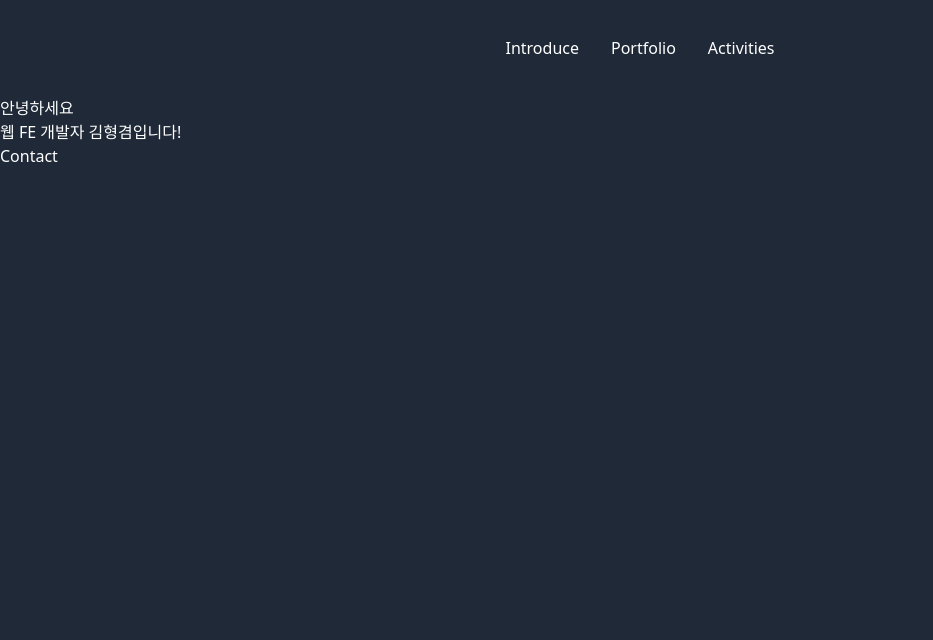
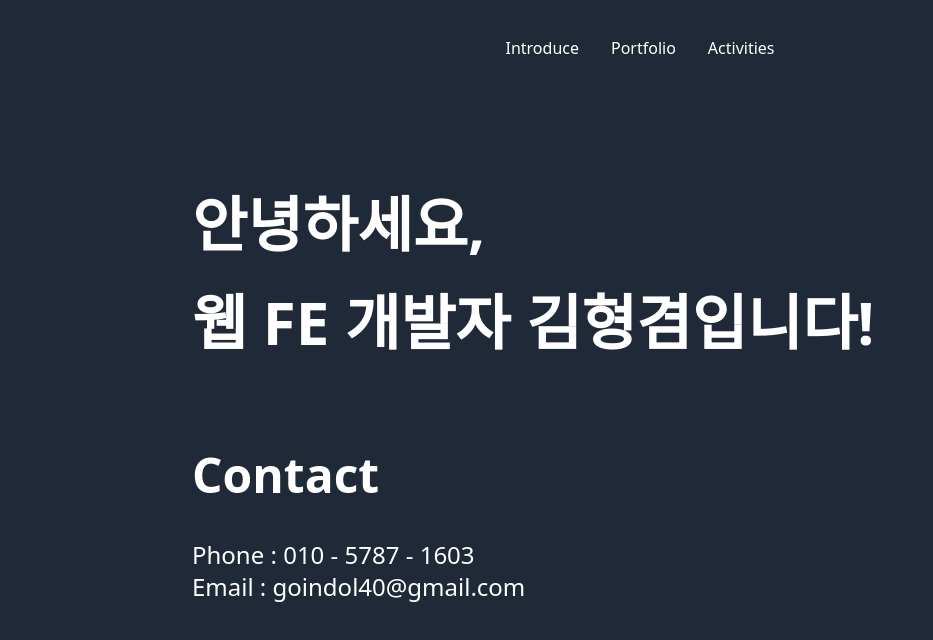
Before and after one commit to Brokyeom/Portfolio, a SvelteKit app: page / in a window 1280 px wide. Shown: the top 640 px of the page, without its empty margins (0-933 px from the left). Built offline with nearby package versions, Linux system fonts and the light colour scheme.

Commit message:
style : font styling

```diff
--- a/src/routes/+layout.svelte
+++ b/src/routes/+layout.svelte
@@ -8,11 +8,17 @@
 	</nav>
 </header>
 
+<article class="px-48 pt-20">
 <slot />
+</article>
 
 <style lang="postcss">
 	:global(html) {
 		background-color: theme(colors.gray.800);
 		color: white;
 	}
+
+	a:hover {
+		color : red;
+	}
 </style>
--- a/src/routes/+page.svelte
+++ b/src/routes/+page.svelte
@@ -1,7 +1,9 @@
 <article>
-	<h1>안녕하세요<br />웹 FE 개발자 김형겸입니다!</h1>
+	<h1 class="text-6xl font-extrabold leading-relaxed mb-20">안녕하세요,<br />웹 FE 개발자 김형겸입니다!</h1>
 
 	<section>
-		<h2>Contact</h2>
+		<h2 class="text-5xl mb-10 font-semibold">Contact</h2>
+		<p class="text-2xl">Phone : 010 - 5787 - 1603</p>
+		<p class="text-2xl">Email : goindol40@gmail.com</p>
 	</section>
 </article>
```
